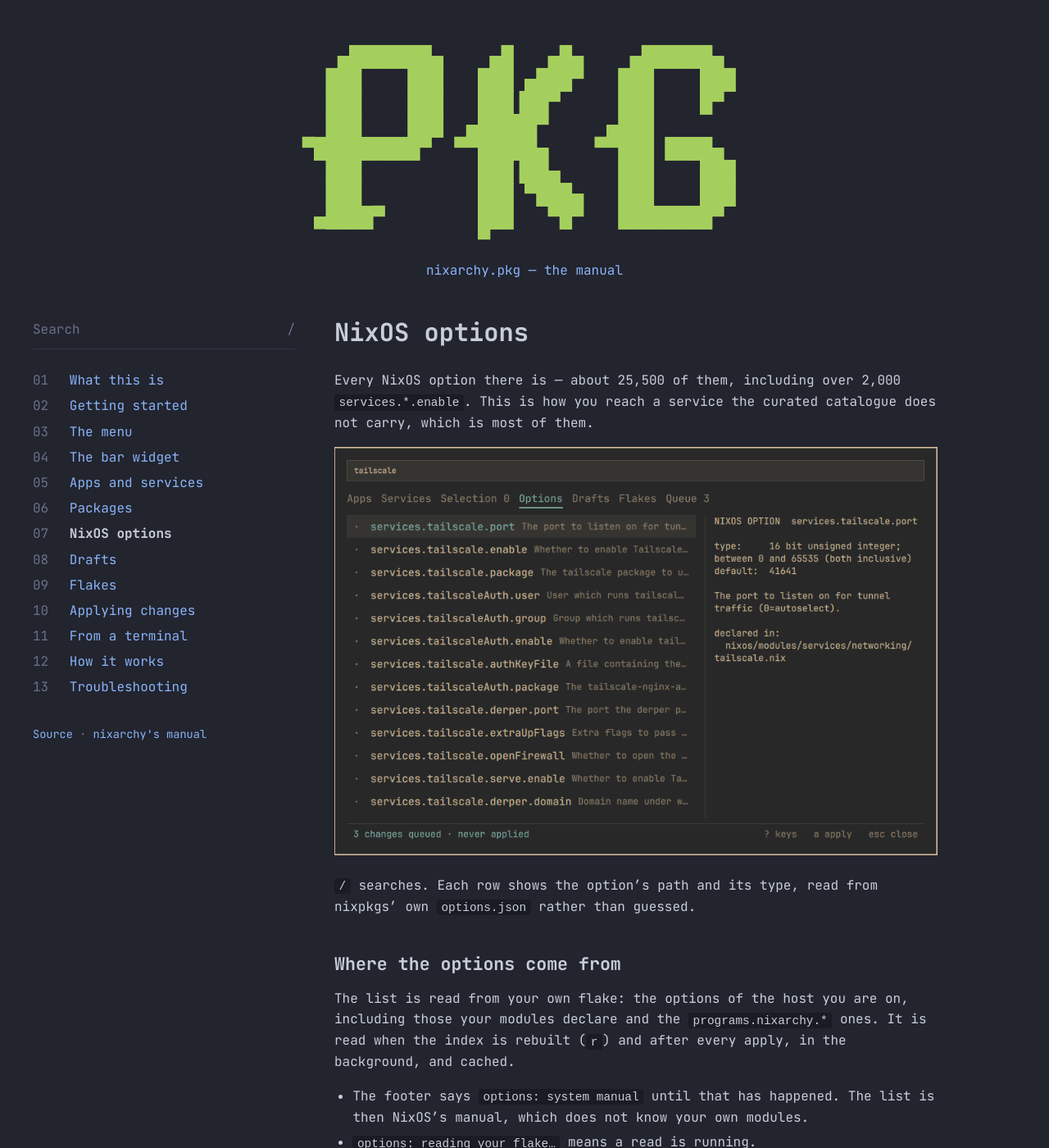
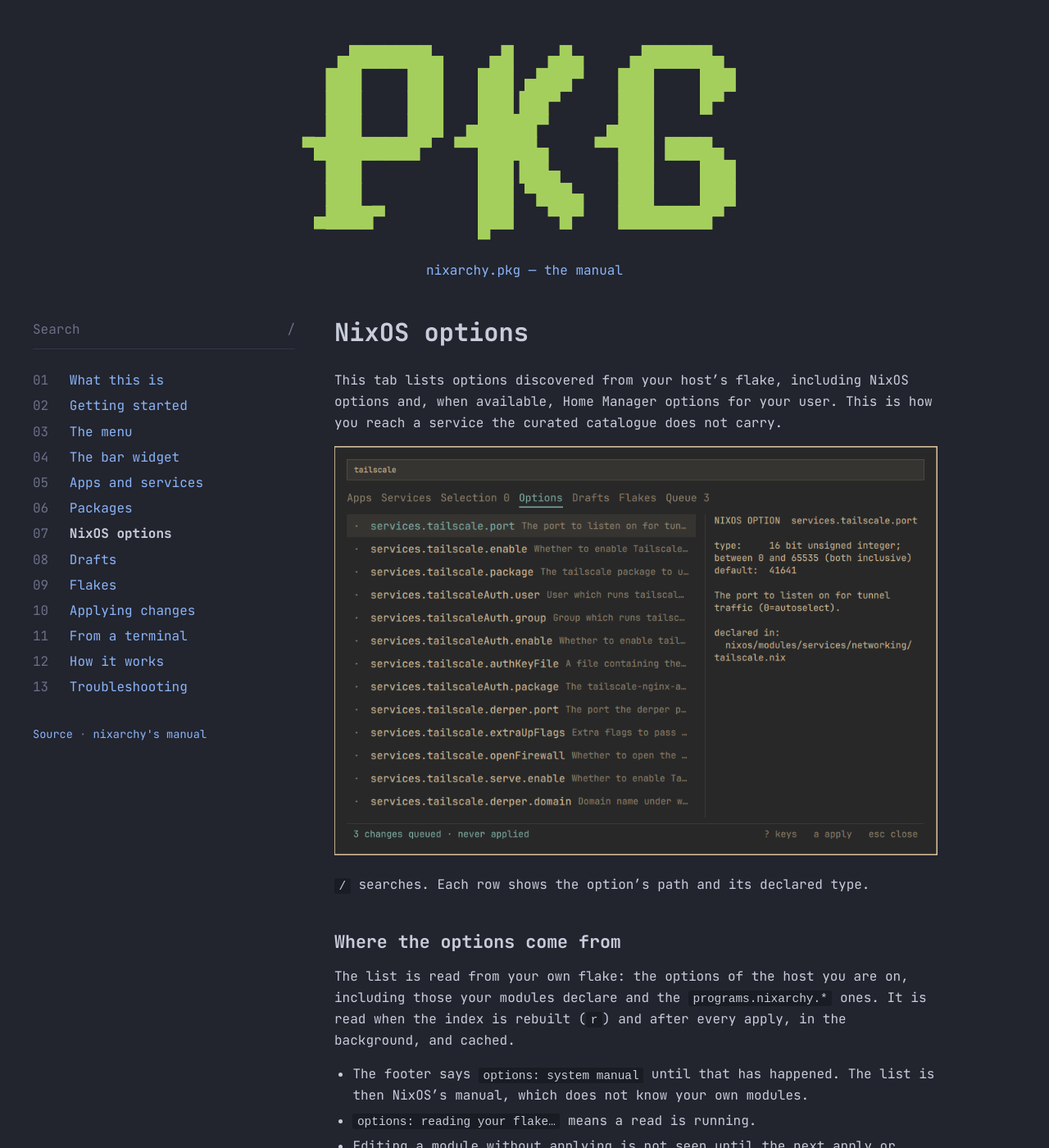
Before and after one commit to olafkfreund/nixarchy-pkg, a Jekyll site: the page built from docs/manual/options.md, in a window 1280 px wide and 1400 px high. Shown: the whole window at 82% size. Built offline with Jekyll 4.4.1, drawn with Linux system fonts in a browser that asks for light colours; some of the changed text lies outside the part shown.

Commit message:
feat: user scope (Home Manager) beside system scope (#62)
Plan PR 2, steps 7-9 (Codex, one run; verified by the workflow agent and the lead). Refuses with a reason until nixarchy has a Home Manager part (olafkfreund/nixarchy#1809).

Co-Authored-By: Claude Opus 5.5 <noreply@anthropic.com>
Claude-Session: https://claude.ai/code/session_01WtDyDubftZDANveKdhaPiL

```diff
--- a/docs/manual/options.md
+++ b/docs/manual/options.md
@@ -4,14 +4,13 @@ title: NixOS options
 
 # NixOS options
 
-Every NixOS option there is — about 25,500 of them, including over 2,000
-`services.*.enable`. This is how you reach a service the curated catalogue
-does not carry, which is most of them.
+This tab lists options discovered from your host's flake, including NixOS
+options and, when available, Home Manager options for your user. This is how
+you reach a service the curated catalogue does not carry.
 
 ![Searching options](../img/07-options-search.png)
 
-`/` searches. Each row shows the option's path and its type, read from
-nixpkgs' own `options.json` rather than guessed.
+`/` searches. Each row shows the option's path and its declared type.
 
 ## Where the options come from
 
@@ -95,3 +94,9 @@ own text to edit.
 
 `SPACE` on an option row that is already set removes it. The option reverts
 to its default, which is what it was before you touched it.
+
+## User scope
+
+Home Manager options appear with a **user** badge. They are written to `home.nix` for the account running the panel. This requires Home Manager as a NixOS module, that account in `home-manager.users`, and a nixarchy version with the Home Manager part. A disabled row shows the reason.
+
+Removing a selection can leave a declaration elsewhere in the flake in effect. `check` evaluates the combined configuration and reports conflicting option values.
```
Also changed, not shown: docs/manual/packages.md (+4 -0 lines), plan/2026-11-16-62-home-manager-scope.md (+2 -0 lines), 11 other files.
